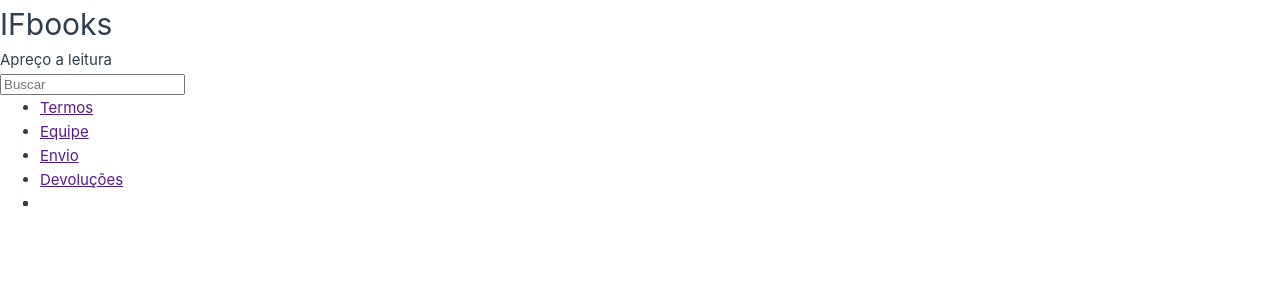
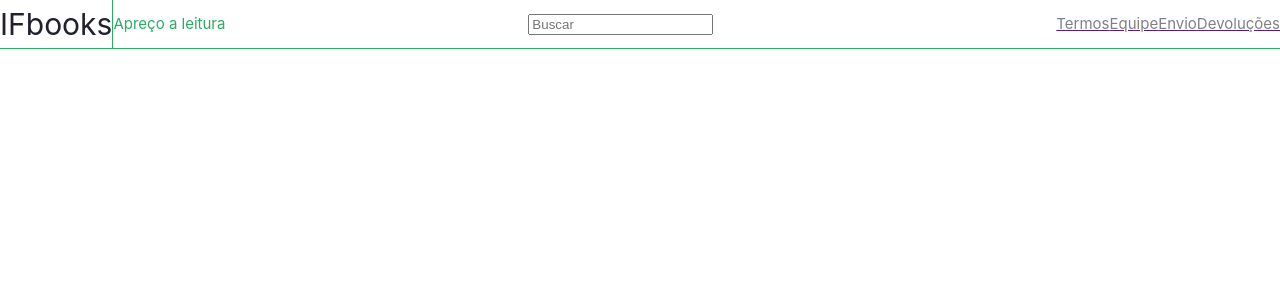
Before and after one commit to AndreRicardoSc/Projeto-livraria, a Vue app: page / in a window 1280 px wide. Shown: the top 300 px of the page. Built offline with nearby package versions, Linux system fonts and the light colour scheme.

Commit message:
FEAT: Edição do css do header #1

```diff
--- a/src/assets/main.css
+++ b/src/assets/main.css
@@ -1 +1,4 @@
 @import './base.css';
+body {
+    background-color: white;
+}
--- a/src/components/TheHeader.vue
+++ b/src/components/TheHeader.vue
@@ -3,11 +3,14 @@
 </script>
 
 <template>
+
     <header>
-        <h1>IFbooks</h1>
-        <p>
-            Apreço a leitura
-        </p>
+        <div class="logo">
+            <h1>IFbooks</h1>
+            <p>
+                Apreço a leitura
+            </p>
+        </div>
         <input type="text" placeholder="Buscar">
         <nav>
             <ul>
@@ -35,17 +38,17 @@
             <ul>
                 <li>
                     <a href="">
-                        <p></p>
+                        <i class="fa-solid fa-cart-shopping"></i>
                     </a>
                 </li>
                 <li>
                     <a href="">
-                        <p></p>
+
                     </a>
                 </li>
                 <li>
                     <a href="">
-                        <p></p>
+
                     </a>
                 </li>
             </ul>
@@ -53,4 +56,38 @@
     </header>
 </template>
 
-<style scoped></style>
+<style scoped>
+header {
+    display: flex;
+    justify-content: space-between;
+    border-bottom: 1px solid #27AE60;
+    align-items: center;
+}
+
+.logo {
+    display: flex;
+    align-items: center;
+}
+
+.logo h1 {
+    border-right: 1px solid #27AE60;
+    color: #231F2D;
+}
+
+.logo p {
+    color: #27AE60;
+}
+
+ul {
+    display: flex;
+}
+
+ul li {
+    list-style: none;
+}
+
+ul li a p {
+    color: gray;
+    text-decoration: none;
+}
+</style>
```
